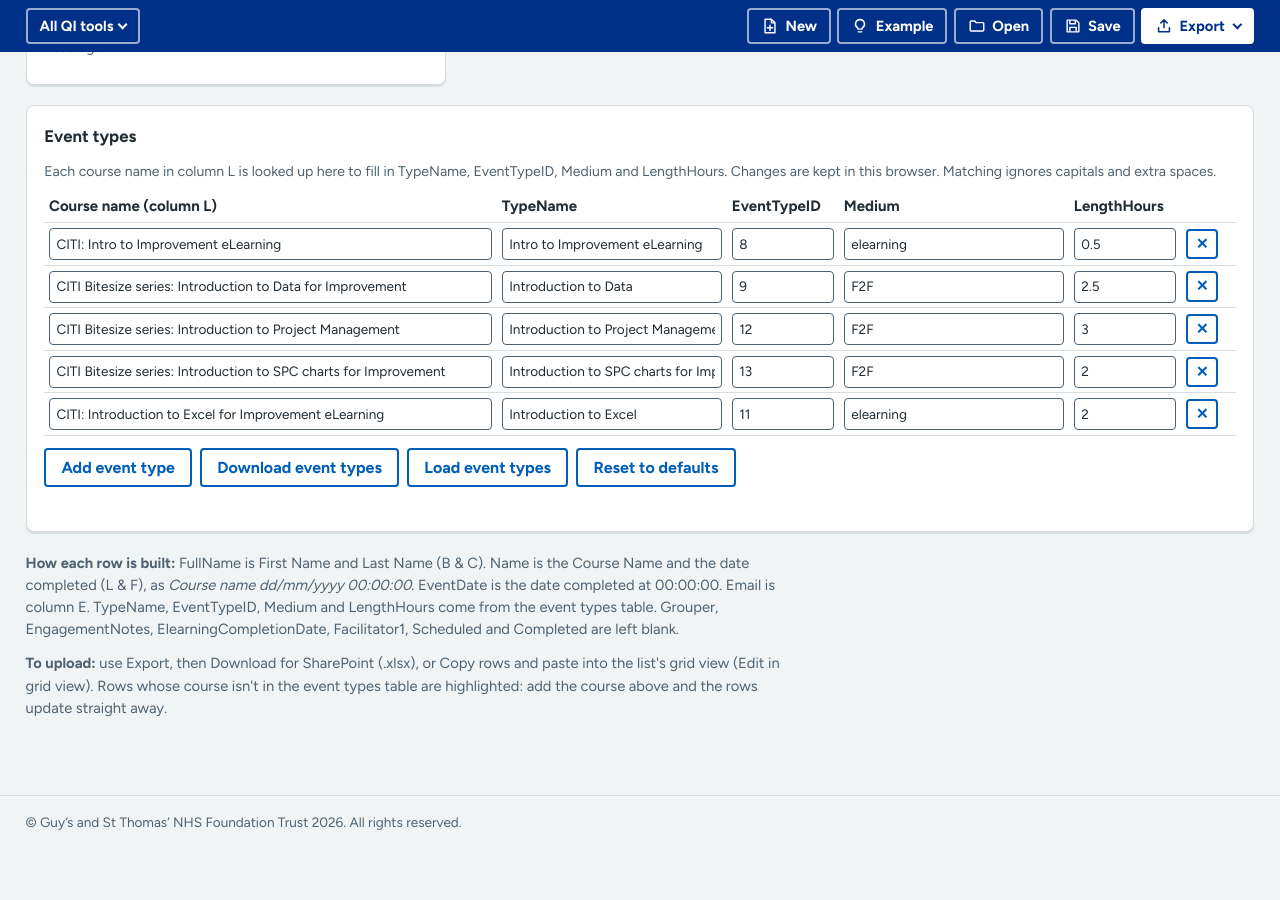
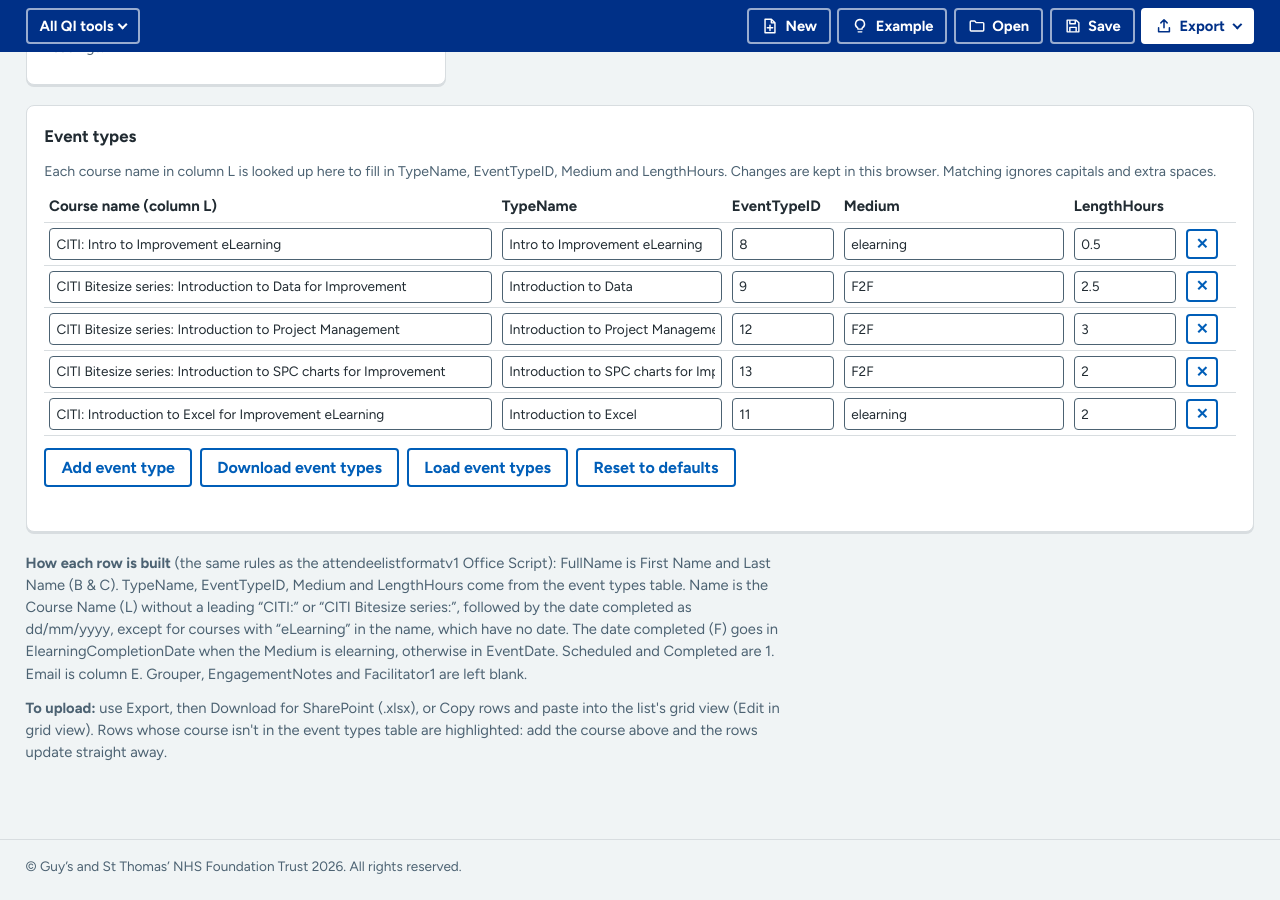
Before and after one commit to PerrinShanks-Cogito/IntegratedQiTools, a Jekyll site: the page built from attendee_upload/index.html, in a window 1280 px wide and 900 px high, scrolled down 734 px. Built offline with Jekyll 4.4.1, drawn with Linux system fonts in a browser that asks for light colours; before the commit the page ends 1590 px from its top, so only the background shows below that; part of the change alters nothing that is shown.

Commit message:
Attendee upload formatter: match the attendeelistformatv1 Office Script
Strip the CITI / CITI Bitesize series prefix from Name and add the date
(dd/mm/yyyy) only for non-eLearning courses; put the date completed in
ElearningCompletionDate for elearning event types, otherwise EventDate,
keeping the time of day; set Scheduled and Completed to 1.

Co-Authored-By: Claude Opus 5.5 <noreply@anthropic.com>
Claude-Session: https://claude.ai/code/session_01CcqVcqF9Yksar4uS66cJFe

```diff
--- a/attendee_upload/app.js
+++ b/attendee_upload/app.js
@@ -2,12 +2,16 @@
 
 /* Attendee upload formatter. Replaces the Friday Office Script
    (attendeelistformatv1): turns the course attendee export (Sheet 1 columns
-   A to O) into rows for the SharePoint training list (Sheet 2 columns), using
-   the mapping on Sheet 3:
-     FullName  = B & " " & C           Email     = E
-     Name      = L & " " & F           EventDate = F (dd/mm/yyyy 00:00:00)
-   and the event types table (course name in L -> TypeName, EventTypeID,
-   Medium, LengthHours). The attendee list never leaves the browser; only the
+   A to O) into rows for the SharePoint training list (Sheet 2 columns), with
+   the same rules as the script:
+     FullName  = B & " " & C (each trimmed)
+     TypeName, EventTypeID, Medium, LengthHours = event types table, looked up
+                 on the course name in L (ignoring capitals)
+     Name      = L without a leading "CITI:" or "CITI Bitesize series:",
+                 plus " dd/mm/yyyy" from F unless L contains "elearning"
+     F (date completed) goes to ElearningCompletionDate when the mapped
+                 Medium is elearning, otherwise to EventDate
+     Scheduled = 1, Completed = 1, Email = E; the rest are blank. The attendee list never leaves the browser; only the
    event types table is kept, in this browser's localStorage. */
 (function () {
   const $ = id => document.getElementById(id);
@@ -149,36 +153,46 @@
     return { header: false, idx: want.map((w, i) => i) };
   }
 
-  // Dates as Excel pastes them (dd/mm/yyyy, with or without a time), as the
-  // workbook reader gives them (yyyy-mm-dd hh:mm) or as an Excel serial.
+  // Dates as Excel pastes them (dd/mm/yyyy or dd-Mon-yy, with or without a
+  // time), as the workbook reader gives them (yyyy-mm-dd hh:mm) or as an
+  // Excel serial. A time of day is kept, as Excel keeps it in the cell.
+  // Two-digit years: under 30 is 20xx, otherwise 19xx, as in the script.
+  const MONTHS = ["jan", "feb", "mar", "apr", "may", "jun", "jul", "aug", "sep", "oct", "nov", "dec"];
   function parseDate(v) {
     const s = norm(v);
     if (!s) return null;
-    let m = s.match(/^(\d{1,2})[\/.\-](\d{1,2})[\/.\-](\d{2,4})(?:[ T,]+.*)?$/);
+    const year = t => { let y = +t; if (t.length <= 2) y += y < 30 ? 2000 : 1900; return y; };
+    const time = t => {
+      const m = String(t || "").match(/^(\d{1,2}):(\d{2})(?::(\d{2}))?\s*([ap]\.?m\.?)?$/i);
+      if (!m) return t && t.trim() ? null : [0, 0, 0];
+      let h = +m[1]; const ap = (m[4] || "").toLowerCase();
+      if (ap.startsWith("p") && h < 12) h += 12;
+      if (ap.startsWith("a") && h === 12) h = 0;
+      return h < 24 && +m[2] < 60 && +(m[3] || 0) < 60 ? [h, +m[2], +(m[3] || 0)] : null;
+    };
+    let m = s.match(/^(\d{1,2})[\/.\-](\d{1,2}|[A-Za-z]{3,9})[\/.\- ](\d{4}|\d{2})(?:[ T,]+(.*))?$/) ||
+            s.match(/^(\d{1,2}) ([A-Za-z]{3,9}),? (\d{4}|\d{2})(?:[ T,]+(.*))?$/);
     if (m) {
-      let y = +m[3]; if (y < 100) y += 2000;
-      return valid(y, +m[2], +m[1]);
+      const mo = /\d/.test(m[2]) ? +m[2] : MONTHS.indexOf(m[2].slice(0, 3).toLowerCase()) + 1;
+      return valid(year(m[3]), mo, +m[1], time(m[4]));
     }
-    m = s.match(/^(\d{4})-(\d{1,2})-(\d{1,2})(?:[ T].*)?$/);
-    if (m) return valid(+m[1], +m[2], +m[3]);
-    m = s.match(/^(\d{1,2})[ \-]([A-Za-z]{3,9})[ \-,]+(\d{2,4})(?:[ T,]+.*)?$/);
-    if (m) {
-      const mon = ["jan", "feb", "mar", "apr", "may", "jun", "jul", "aug", "sep", "oct", "nov", "dec"].indexOf(m[2].slice(0, 3).toLowerCase());
-      let y = +m[3]; if (y < 100) y += 2000;
-      if (mon >= 0) return valid(y, mon + 1, +m[1]);
-    }
+    m = s.match(/^(\d{4})-(\d{1,2})-(\d{1,2})(?:[ T](.*))?$/);
+    if (m) return valid(+m[1], +m[2], +m[3], time(m[4]));
     if (/^\d{5}(\.\d+)?$/.test(s)) {
-      const d = new Date(Date.UTC(1899, 11, 30) + Math.floor(+s) * 864e5);
-      return valid(d.getUTCFullYear(), d.getUTCMonth() + 1, d.getUTCDate());
+      const ms = Math.round(+s * 864e5 / 1000) * 1000, d = new Date(Date.UTC(1899, 11, 30) + ms);
+      return valid(d.getUTCFullYear(), d.getUTCMonth() + 1, d.getUTCDate(), [d.getUTCHours(), d.getUTCMinutes(), d.getUTCSeconds()]);
     }
     return null;
   }
-  function valid(y, mo, d) {
+  function valid(y, mo, d, t) {
+    if (!t || mo < 1) return null;
     const dt = new Date(Date.UTC(y, mo - 1, d));
-    return dt.getUTCFullYear() === y && dt.getUTCMonth() === mo - 1 && dt.getUTCDate() === d ? { y, mo, d } : null;
+    return dt.getUTCFullYear() === y && dt.getUTCMonth() === mo - 1 && dt.getUTCDate() === d ? { y, mo, d, h: t[0], mi: t[1], s: t[2] } : null;
   }
-  const dateText = dt => pad(dt.d) + "/" + pad(dt.mo) + "/" + dt.y + " 00:00:00";
-  const dateSerial = dt => (Date.UTC(dt.y, dt.mo - 1, dt.d) - Date.UTC(1899, 11, 30)) / 864e5;
+  const dayText = dt => pad(dt.d) + "/" + pad(dt.mo) + "/" + dt.y;
+  const dateText = dt => dayText(dt) + " " + pad(dt.h) + ":" + pad(dt.mi) + ":" + pad(dt.s);
+  const dateSerial = dt => (Date.UTC(dt.y, dt.mo - 1, dt.d, dt.h, dt.mi, dt.s) - Date.UTC(1899, 11, 30)) / 864e5;
+  const DATE_COLS = ["EventDate", "ElearningCompletionDate"];
 
   /* ---------- building the output ---------- */
   let current = null;
@@ -199,6 +213,9 @@
       const t = lookup.get(key(course));
       const fullName = norm(norm(get(r, "First Name")) + " " + norm(get(r, "Last Name")));
       const email = norm(get(r, "Email"));
+      const shortCourse = course.replace(/^CITI(?:\s+Bitesize\s+series)?:\s*/i, "");
+      const isElearningCourse = /elearning/i.test(course);
+      const dateCol = t && norm(t.medium).toLowerCase() === "elearning" ? "ElearningCompletionDate" : "EventDate";
       if (!t && course) unmatched.set(key(course), { course, n: (unmatched.get(key(course)) || { n: 0 }).n + 1 });
       if (!dt) badDates++;
       if (!email) noEmail++;
@@ -207,13 +224,17 @@
         FullName: fullName,
         TypeName: t ? t.typeName : "",
         EventTypeID: t ? t.eventTypeId : "",
-        Name: course + (dt ? " " + dateText(dt) : ""),
+        Name: dt && !isElearningCourse ? shortCourse + " " + dayText(dt) : shortCourse,
         Medium: t ? t.medium : "",
         LengthHours: t ? t.lengthHours : "",
-        EventDate: dt ? dateText(dt) : "",
+        EventDate: "",
+        ElearningCompletionDate: "",
+        Scheduled: 1,
+        Completed: 1,
         Email: email
       };
-      return { v, dt, matched: !!t, course, rawDate: norm(get(r, "Date completed")) };
+      if (dt) v[dateCol] = dateText(dt);
+      return { v, dt, dateCol, matched: !!t, course, rawDate: norm(get(r, "Date completed")) };
     });
     return { rows: out, header: map.header, unmatched: [...unmatched.values()], badDates, noEmail, noName,
       missingCols: map.header ? IN_COLS.filter((c, i) => map.idx[i] == null && ["First Name", "Last Name", "Email", "Date completed", "Course Name"].includes(c)) : [] };
@@ -231,7 +252,7 @@
     els.detected.textContent = n + " attendee row" + (n === 1 ? "" : "s") + (c.header ? ", heading row found." : ", no heading row, so columns are read in Sheet 1 order (A to O).");
     const issues = [];
     if (c.missingCols.length) issues.push("These columns weren't found in the heading row: " + c.missingCols.join(", ") + ".");
-    if (c.badDates) issues.push(c.badDates + " row" + (c.badDates === 1 ? " has" : "s have") + " no date completed that could be read (expected dd/mm/yyyy). Name and EventDate are incomplete for " + (c.badDates === 1 ? "it" : "them") + ".");
+    if (c.badDates) issues.push(c.badDates + " row" + (c.badDates === 1 ? " has" : "s have") + " no date completed that could be read (expected dd/mm/yyyy). The date is missing from Name and EventDate or ElearningCompletionDate for " + (c.badDates === 1 ? "it" : "them") + ".");
     if (c.noEmail) issues.push(c.noEmail + " row" + (c.noEmail === 1 ? " has" : "s have") + " no email.");
     if (c.noName) issues.push(c.noName + " row" + (c.noName === 1 ? " has" : "s have") + " no first or last name.");
     const matched = c.rows.filter(r => r.matched).length;
@@ -242,14 +263,14 @@
         '<ul>' + c.unmatched.map(u => "<li>" + esc(u.course) + " (" + u.n + " row" + (u.n === 1 ? "" : "s") + ')<button type="button" data-addcourse="' + esc(u.course) + '">Add as event type</button></li>').join("") + "</ul></div>";
     }
     if (issues.length) h += '<ul class="issues">' + issues.map(i => "<li>" + esc(i) + "</li>").join("") + "</ul>";
-    const shown = ["FullName", "TypeName", "EventTypeID", "Name", "Medium", "LengthHours", "EventDate", "Email"];
-    h += '<p class="hint">Showing the columns that are filled in. The download and copies include all 14 Sheet 2 columns, with the rest blank.</p>';
+    const shown = ["FullName", "TypeName", "EventTypeID", "Name", "Medium", "LengthHours", "EventDate", "ElearningCompletionDate", "Scheduled", "Completed", "Email"];
+    h += '<p class="hint">Grouper, EngagementNotes and Facilitator1 are blank, so they’re not shown here. The download and copies include all 14 Sheet 2 columns.</p>';
     h += '<div class="tablewrap"><table><thead><tr><th scope="col">#</th>' + shown.map(s => '<th scope="col">' + s + "</th>").join("") + "</tr></thead><tbody>" +
       c.rows.map((r, i) => '<tr' + (r.matched && r.dt ? "" : ' class="warn"') + '><td class="num">' + (i + 1) + "</td>" + shown.map(s => {
         const val = r.v[s];
-        const miss = (s === "TypeName" && !r.matched) || (s === "EventDate" && !r.dt);
-        const shownVal = miss ? (s === "EventDate" ? (r.rawDate ? "Can't read “" + r.rawDate + "”" : "Missing") : "Not matched") : val;
-        return "<td" + (miss ? ' class="miss"' : (s === "EventTypeID" || s === "LengthHours" ? ' class="num"' : "")) + ">" + esc(shownVal) + "</td>";
+        const miss = (s === "TypeName" && !r.matched) || (s === r.dateCol && !r.dt);
+        const shownVal = miss ? (s === r.dateCol ? (r.rawDate ? "Can't read “" + r.rawDate + "”" : "Missing") : "Not matched") : val;
+        return "<td" + (miss ? ' class="miss"' : (["EventTypeID", "LengthHours", "Scheduled", "Completed"].includes(s) ? ' class="num"' : "")) + ">" + esc(shownVal) + "</td>";
       }).join("") + "</tr>").join("") + "</tbody></table></div>";
     els.result.innerHTML = h;
   }
@@ -321,7 +342,7 @@
     if (!checkReady()) return;
     const head = OUT_COLS.map(c => ({ v: c, s: "head" }));
     const rows = current.rows.map(r => OUT_COLS.map(c => {
-      if (c === "EventDate") return r.dt ? { v: dateSerial(r.dt), s: "date" } : "";
+      if (DATE_COLS.includes(c)) return r.dt && c === r.dateCol ? { v: dateSerial(r.dt), s: "date" } : null;
       const v = outValue(r, c);
       return v === "" ? null : v;
     }));
--- a/attendee_upload/index.html
+++ b/attendee_upload/index.html
@@ -117,7 +117,7 @@ td.miss{color:var(--danger);font-weight:700}
 </div>
 
 <section class="notes" aria-label="How the rows are built">
-  <p><b>How each row is built:</b> FullName is First Name and Last Name (B &amp; C). Name is the Course Name and the date completed (L &amp; F), as <i>Course name dd/mm/yyyy 00:00:00</i>. EventDate is the date completed at 00:00:00. Email is column E. TypeName, EventTypeID, Medium and LengthHours come from the event types table. Grouper, EngagementNotes, ElearningCompletionDate, Facilitator1, Scheduled and Completed are left blank.</p>
+  <p><b>How each row is built</b> (the same rules as the attendeelistformatv1 Office Script): FullName is First Name and Last Name (B &amp; C). TypeName, EventTypeID, Medium and LengthHours come from the event types table. Name is the Course Name (L) without a leading “CITI:” or “CITI Bitesize series:”, followed by the date completed as dd/mm/yyyy, except for courses with “eLearning” in the name, which have no date. The date completed (F) goes in ElearningCompletionDate when the Medium is elearning, otherwise in EventDate. Scheduled and Completed are 1. Email is column E. Grouper, EngagementNotes and Facilitator1 are left blank.</p>
   <p><b>To upload:</b> use Export, then Download for SharePoint (.xlsx), or Copy rows and paste into the list's grid view (Edit in grid view). Rows whose course isn't in the event types table are highlighted: add the course above and the rows update straight away.</p>
 </section>
 
```
Also changed, not shown: README.md.
